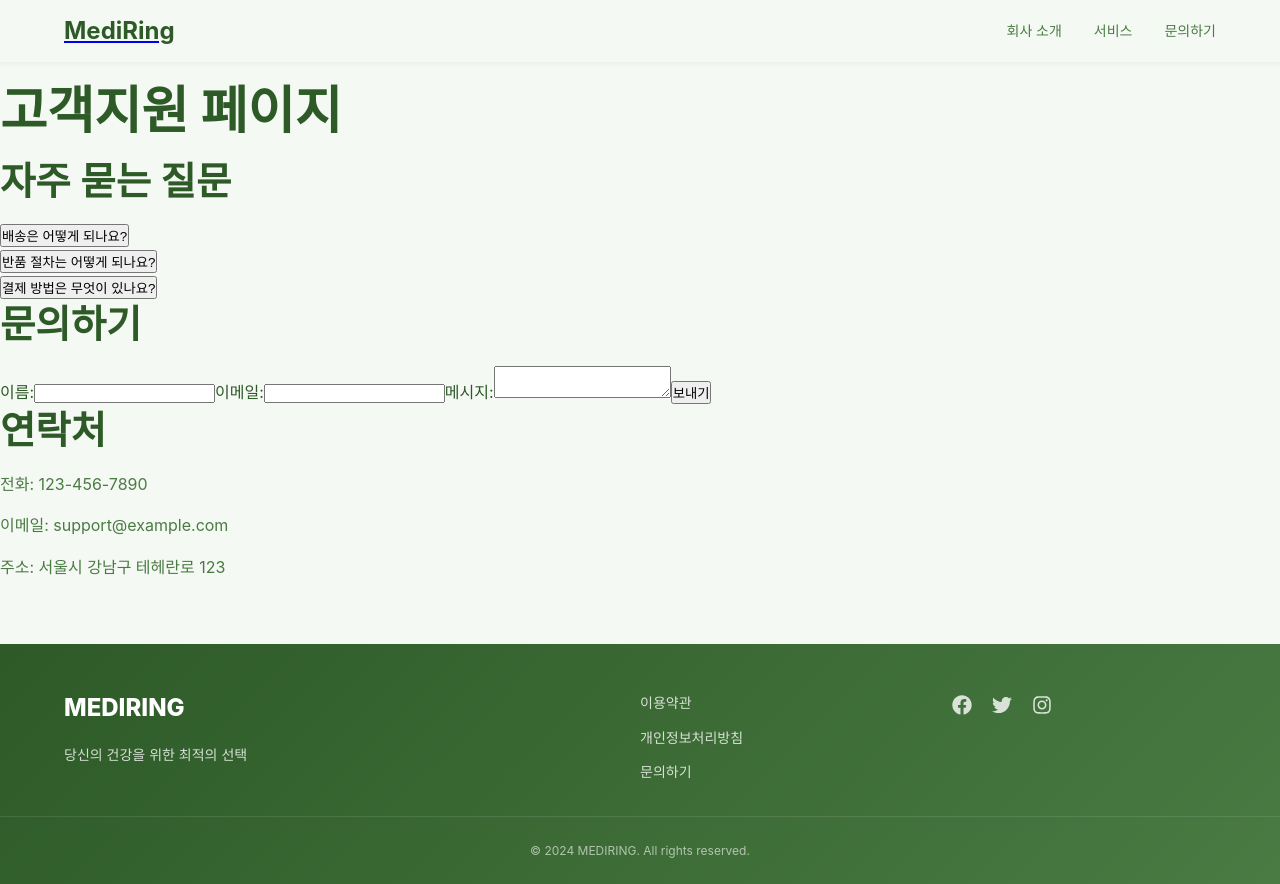
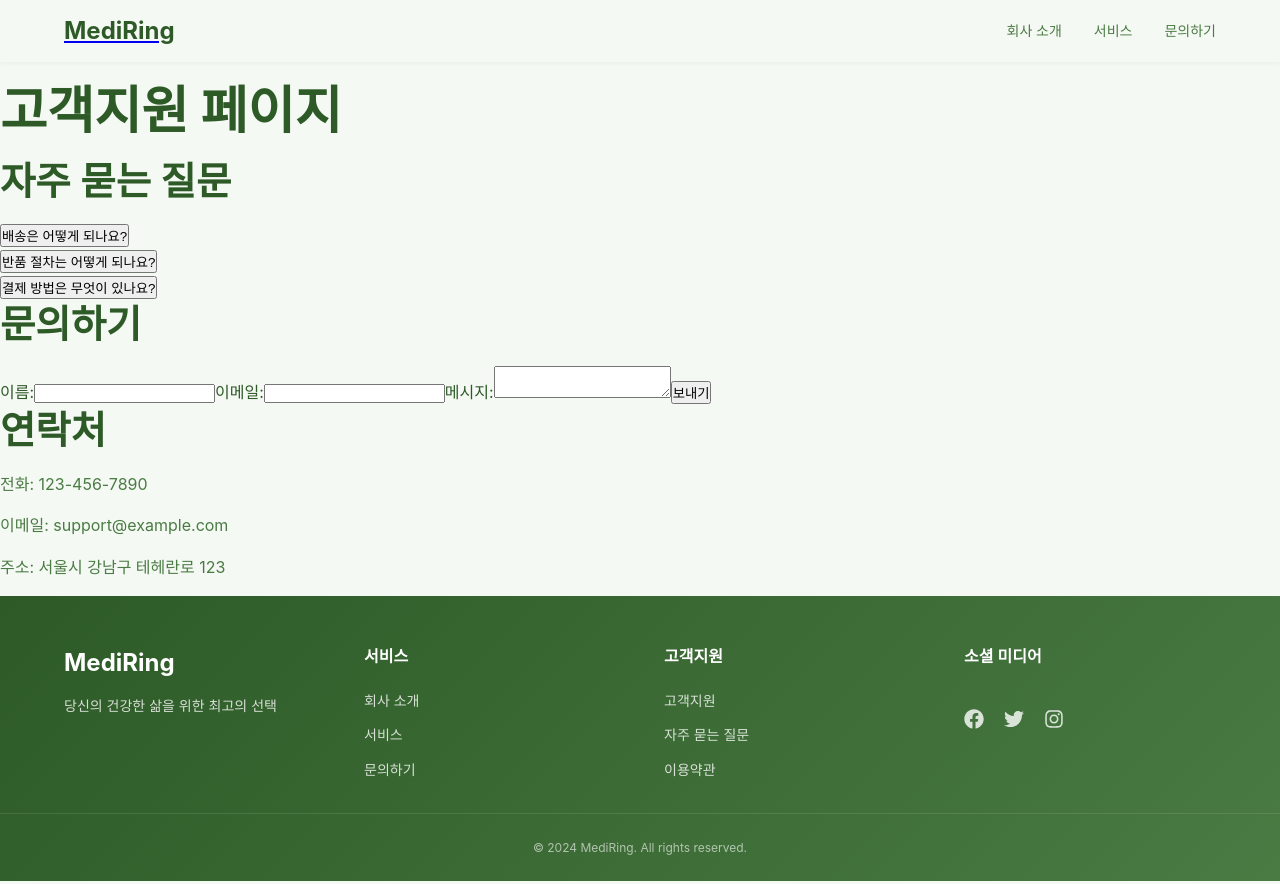
Before and after one commit to RosieOh/MediRing_Tsx, a React (Create React App) app: page /support in a window 1280 px wide. Built offline with nearby package versions, Linux system fonts and the light colour scheme.

Commit message:
CHORE : Footer 배치 수정

```diff
--- a/src/components/layout/footer/Footer.tsx
+++ b/src/components/layout/footer/Footer.tsx
@@ -1,40 +1,52 @@
+import React from 'react';
 import { FaFacebook, FaInstagram, FaTwitter } from 'react-icons/fa';
 import * as S from './style';
 
-const Footer = () => {
+const Footer: React.FC = () => {
   return (
-    <S.FooterWrapper>
+    <S.FooterContainer>
       <S.FooterContents>
-        {/* 브랜드 섹션 */}
         <S.BrandSection>
-          <S.Logo>MEDIRING</S.Logo>
-          <S.FooterSlogan>당신의 건강을 위한 최적의 선택</S.FooterSlogan>
+          <S.FooterLogo>MediRing</S.FooterLogo>
+          <S.FooterSlogan>
+            당신의 건강한 삶을 위한 최고의 선택
+          </S.FooterSlogan>
         </S.BrandSection>
 
-        {/* 유용한 링크 섹션 */}
         <S.LinksSection>
-          <S.FooterLink href="#">이용약관</S.FooterLink>
-          <S.FooterLink href="#">개인정보처리방침</S.FooterLink>
-          <S.FooterLink href="#">문의하기</S.FooterLink>
+          <S.LinksTitle>서비스</S.LinksTitle>
+          <S.FooterLink href="/about">회사 소개</S.FooterLink>
+          <S.FooterLink href="/services">서비스</S.FooterLink>
+          <S.FooterLink href="/contact">문의하기</S.FooterLink>
         </S.LinksSection>
 
-        {/* 소셜 미디어 섹션 */}
+        <S.LinksSection>
+          <S.LinksTitle>고객지원</S.LinksTitle>
+          <S.FooterLink href="/support">고객지원</S.FooterLink>
+          <S.FooterLink href="/faq">자주 묻는 질문</S.FooterLink>
+          <S.FooterLink href="/terms">이용약관</S.FooterLink>
+        </S.LinksSection>
+
+        <S.LinksSection>
+          <S.LinksTitle>소셜 미디어</S.LinksTitle>
           <S.SocialContainer>
-          <S.SocialIcon href="#" aria-label="Facebook">
+            <S.SocialIcon href="https://facebook.com" target="_blank" rel="noopener noreferrer">
               {FaFacebook({})}
             </S.SocialIcon>
-          <S.SocialIcon href="#" aria-label="Twitter">
+            <S.SocialIcon href="https://twitter.com" target="_blank" rel="noopener noreferrer">
               {FaTwitter({})}
             </S.SocialIcon>
-          <S.SocialIcon href="#" aria-label="Instagram">
+            <S.SocialIcon href="https://instagram.com" target="_blank" rel="noopener noreferrer">
               {FaInstagram({})}
             </S.SocialIcon>
           </S.SocialContainer>
+        </S.LinksSection>
       </S.FooterContents>
 
-      {/* 저작권 정보 */}
-      <S.Copyright>© 2024 MEDIRING. All rights reserved.</S.Copyright>
-    </S.FooterWrapper>
+      <S.Copyright>
+        © 2024 MediRing. All rights reserved.
+      </S.Copyright>
+    </S.FooterContainer>
   );
 };
 
--- a/src/components/layout/footer/style.ts
+++ b/src/components/layout/footer/style.ts
@@ -1,81 +1,95 @@
 import styled from 'styled-components';
 
-const FooterWrapper = styled.footer`
+export const FooterContainer = styled.footer`
   background: linear-gradient(135deg, #2D5A27 0%, #4A7B43 100%);
   color: white;
   padding: 3rem 0 1.5rem;
-  margin-top: 3rem;
+  margin-top: auto;
 `;
 
-const FooterContents = styled.div`
+export const FooterContents = styled.div`
   max-width: 1200px;
   margin: 0 auto;
   padding: 0 1.5rem;
   display: grid;
-  grid-template-columns: 2fr 1fr 1fr;
+  grid-template-columns: repeat(auto-fit, minmax(250px, 1fr));
   gap: 3rem;
 
   @media (max-width: 768px) {
     grid-template-columns: 1fr;
+    text-align: center;
     gap: 2rem;
   }
 `;
 
-const BrandSection = styled.div`
+export const BrandSection = styled.div`
+  display: flex;
+  flex-direction: column;
+  gap: 0.75rem;
+
+  @media (max-width: 768px) {
+    align-items: center;
+  }
+`;
+
+export const FooterLogo = styled.div`
+  font-size: 1.5rem;
+  font-weight: 700;
+  color: white;
+`;
+
+export const FooterSlogan = styled.p`
+  font-size: 0.875rem;
+  color: rgba(255, 255, 255, 0.8);
+  line-height: 1.6;
+`;
+
+export const LinksSection = styled.div`
   display: flex;
   flex-direction: column;
   gap: 0.75rem;
 `;
 
-const Logo = styled.h2`
-  font-size: 1.5rem;
-  font-weight: 800;
-  color: #ffffff;
+export const LinksTitle = styled.h3`
+  font-size: 1rem;
+  font-weight: 600;
+  color: white;
   margin-bottom: 0.5rem;
 `;
 
-const FooterSlogan = styled.p`
-  font-size: 0.875rem;
-  color: rgba(255, 255, 255, 0.8);
-  line-height: 1.6;
-`;
-
-const LinksSection = styled.div`
-  display: flex;
-  flex-direction: column;
-  gap: 0.75rem;
-`;
-
-const FooterLink = styled.a`
+export const FooterLink = styled.a`
   color: rgba(255, 255, 255, 0.8);
   text-decoration: none;
-  transition: all 0.3s ease;
   font-size: 0.875rem;
+  transition: color 0.3s ease;
 
   &:hover {
-    color: #ffffff;
-    transform: translateX(5px);
+    color: white;
   }
 `;
 
-const SocialContainer = styled.div`
+export const SocialContainer = styled.div`
   display: flex;
   gap: 1.25rem;
-  align-items: flex-start;
+  margin-top: 1rem;
+
+  @media (max-width: 768px) {
+    justify-content: center;
+  }
 `;
 
-const SocialIcon = styled.a`
+export const SocialIcon = styled.a`
   color: rgba(255, 255, 255, 0.8);
   font-size: 1.25rem;
   transition: all 0.3s ease;
 
   &:hover {
-    color: #ffffff;
-    transform: translateY(-3px);
+    color: white;
+    transform: translateY(-2px);
   }
 `;
 
-const Copyright = styled.div`
+export const Copyright = styled.div`
   text-align: center;
   margin-top: 2rem;
   padding-top: 1.5rem;
@@ -83,28 +97,3 @@ const Copyright = styled.div`
   color: rgba(255, 255, 255, 0.6);
   font-size: 0.75rem;
 `;
-
-// 반응형 스타일
-const ResponsiveContainer = styled.div`
-  @media (max-width: 768px) {
-    padding: 1.5rem 1rem;
-
-    ${FooterContents} {
-      grid-template-columns: 1fr;
-      gap: 2rem;
-    }
-
-    ${BrandSection} {
-      text-align: center;
-    }
-
-    ${SocialContainer} {
-      justify-content: center;
-    }
-  }
-`;
-
-export {
-    BrandSection, Copyright, FooterContents, FooterLink, FooterSlogan, FooterWrapper, LinksSection, Logo, ResponsiveContainer, SocialContainer,
-    SocialIcon
-};
```
Lines whose indentation alone changed are shown as unchanged.
